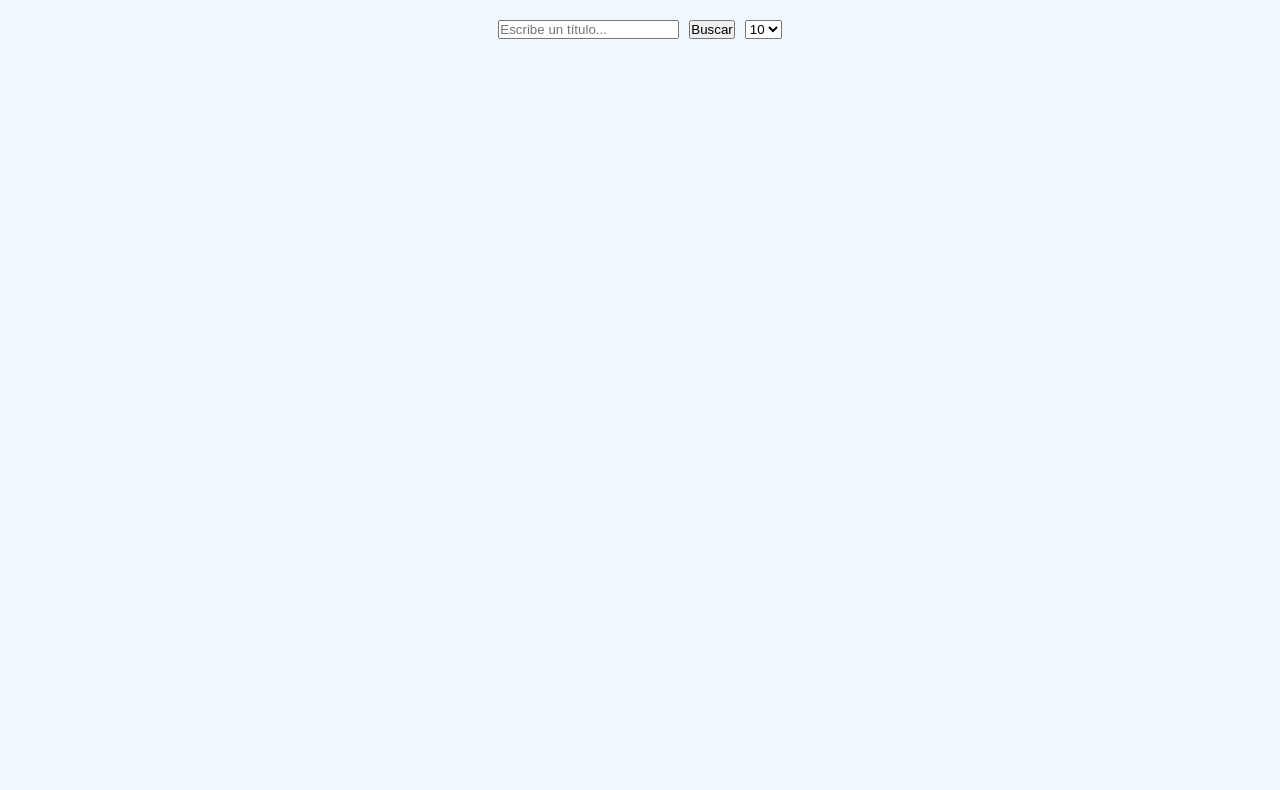
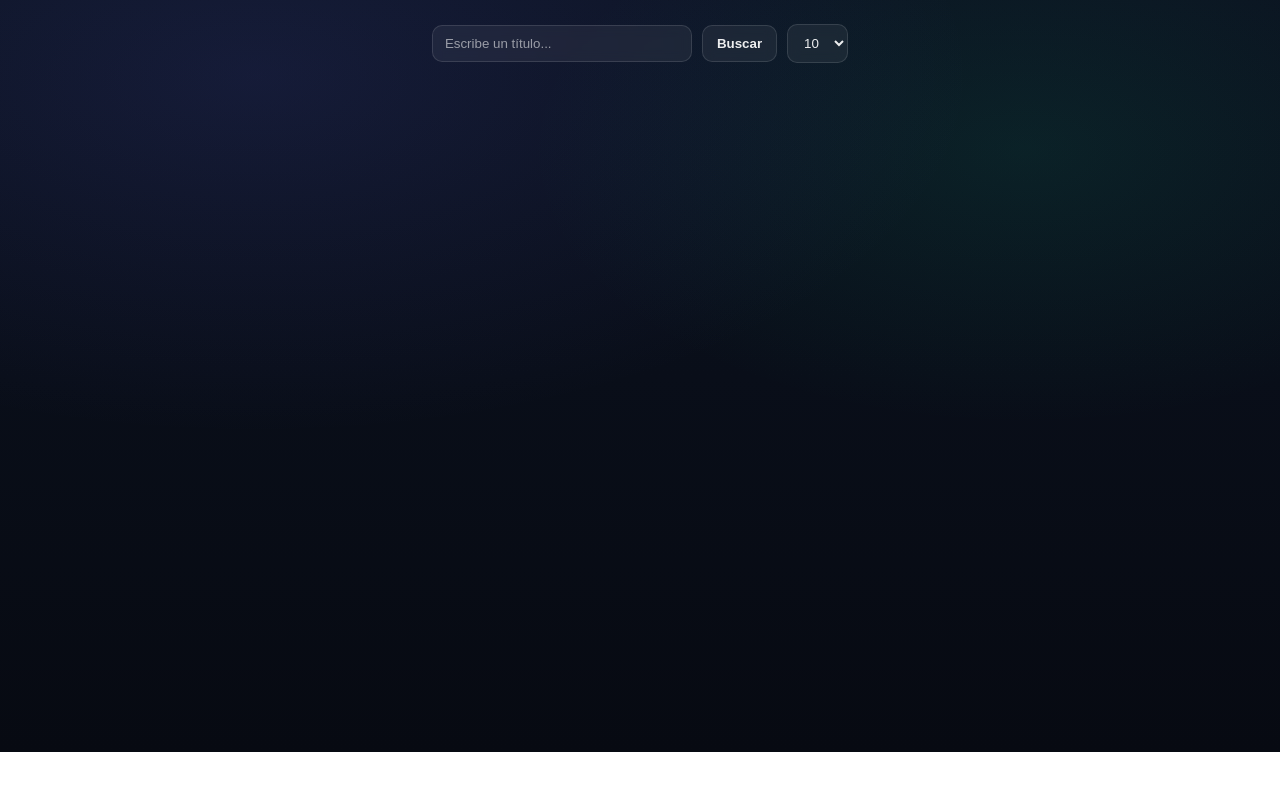
Before and after one commit to VictorRodBon/Proyecto-2-DAW, a React (Vite) app in the folder frontend/app-libros/: page /search in a window 1280 px wide. Shown: the top 790 px of the page. Built offline with nearby package versions, Linux system fonts and the light colour scheme.

Commit message:
actualizar estilos

```diff
--- a/frontend/app-libros/src/componentes/componente-libro/Libro.module.css
+++ b/frontend/app-libros/src/componentes/componente-libro/Libro.module.css
@@ -2,27 +2,55 @@
   display: flex;
   flex-direction: column;
   justify-content: space-between;
-    background-color: #f9f9f9;
-    border: 1px solid #ddd;
-    border-radius: 10px;
-    padding: 20px;
+  background: rgba(255, 255, 255, 0.04);
+  border: 1px solid rgba(255, 255, 255, 0.08);
+  border-radius: 16px;
+  padding: 16px;
   text-align: center;
-    width: 20%;
-    max-width: 300px;
-    min-width: 250px;
-    margin: 10px;
+  width: min(100%, 260px);
+  min-height: 430px;
+  gap: 12px;
+  box-shadow: 0 18px 45px rgba(0, 0, 0, 0.45);
+  backdrop-filter: blur(8px);
+  transition: transform 0.2s ease, border-color 0.2s ease, box-shadow 0.2s ease;
+}
+
+.libro:hover {
+  transform: translateY(-2px);
+  border-color: rgba(255, 255, 255, 0.16);
+  box-shadow: 0 22px 60px rgba(0, 0, 0, 0.5);
+}
+
+.main {
+  display: grid;
   gap: 10px;
 }
 
+.main h2 {
+  margin: 0;
+  color: rgba(255, 255, 255, 0.95);
+  font-size: 18px;
+  line-height: 1.25;
+  min-height: 46px;
+}
+
+.main h4 {
+  margin: 0;
+  color: rgba(255, 255, 255, 0.72);
+  font-weight: 500;
+  font-size: 14px;
+  min-height: 20px;
+}
+
 .imagen {
-    height: 200px; /* Altura fija para que todas las tarjetas midan lo mismo */
+  height: 260px;
   display: flex;
-    justify-content: center; /* Centra horizontalmente */
-    align-items: center;     /* Centra verticalmente */
-    background-color: #eee;  /* Fondo neutro por si la imagen es pequeña */
-    border-radius: 4px;
-    overflow: hidden;        /* Corta lo que sobresalga */
-    margin-bottom: 10px;
+  justify-content: center;
+  align-items: center;
+  background: rgba(255, 255, 255, 0.05);
+  border: 1px solid rgba(255, 255, 255, 0.08);
+  border-radius: 12px;
+  overflow: hidden;
 }
 
 .libro .imagen > img {
@@ -30,32 +58,46 @@
   max-height: 100%;
   width: auto;
   height: auto;
-    object-fit: contain; /* Mantiene la proporción sin deformar la imagen */
-    box-shadow: 0 4px 8px rgba(0,0,0,0.1); /* Sombra suave para darle volumen */
+  object-fit: contain;
+  box-shadow: 0 12px 28px rgba(0, 0, 0, 0.35);
 }
-.buttons{
+
+.placeholder {
+  color: rgba(255, 255, 255, 0.7);
+  font-weight: 700;
+}
+
+.buttons {
   display: flex;
   flex-direction: column;
   gap: 10px;
 }
-.buttons>button{
-    border: none;
-    border-radius: 5px;
-    transition: ease-in-out, .5s
+
+.buttons > button {
+  border: 1px solid rgba(255, 255, 255, 0.12);
+  border-radius: 10px;
+  padding: 10px 8px;
+  color: rgba(255, 255, 255, 0.92);
+  font-weight: 700;
+  cursor: pointer;
+  transition: transform 0.2s ease, background 0.2s ease, border-color 0.2s ease;
 }
 
-.buttons>button:hover{
-    scale: 1.0625;
+.buttons > button:hover {
+  transform: translateY(-1px);
 }
 
-.buttons>button:first-child{
-    background-color: rgb(106, 212, 236);
+.buttons > button:first-child {
+  background: rgba(99, 102, 241, 0.28);
+  border-color: rgba(99, 102, 241, 0.5);
 }
 
-.esta{
-    background-color: red;
+.esta {
+  background: rgba(239, 68, 68, 0.24);
+  border-color: rgba(239, 68, 68, 0.45);
 }
 
-.no-esta{
-    background-color: green;
+.no-esta {
+  background: rgba(16, 185, 129, 0.24);
+  border-color: rgba(16, 185, 129, 0.45);
 }
--- a/frontend/app-libros/src/componentes/componente-search/Search.module.css
+++ b/frontend/app-libros/src/componentes/componente-search/Search.module.css
@@ -1,41 +1,93 @@
 .buscador {
-    background-color: aliceblue;
-    min-height: 100vh; /* Usa min-height para que crezca si hay muchos libros */
-    width: 100%;       /* 100% es más seguro que 100vw para evitar scroll horizontal */
-    display: flex;
-    flex-direction: column;
-    margin: 0;
-    padding: 20px;     /* El espacio se da hacia ADENTRO */
-    box-sizing: border-box; /* Fundamental para que el padding no sume al ancho */
+  min-height: calc(100dvh - 48px);
+  width: 100%;
+  display: flex;
+  flex-direction: column;
+  margin: 0;
+  padding: 24px 16px;
+  box-sizing: border-box;
+  background: radial-gradient(1200px 600px at 20% 10%, rgba(99, 102, 241, 0.12), transparent 60%),
+    radial-gradient(900px 500px at 80% 20%, rgba(16, 185, 129, 0.10), transparent 55%),
+    linear-gradient(180deg, #0b1220 0%, #070a12 100%);
 }
 
-/* El contenedor de los inputs (tu div de arriba) */
-.buscador > div {
-    margin-bottom: 20px;
-    display: flex;
-    gap: 10px;
-    justify-content: center; /* Centra la barra de búsqueda */
+.controles {
+  width: min(1100px, 100%);
+  margin: 0 auto 20px auto;
+  display: flex;
+  flex-wrap: wrap;
+  gap: 10px;
+  justify-content: center;
+  align-items: center;
 }
 
-/* El contenedor de los libros (tu main) */
-.buscador > main {
-    display: flex;
-    flex-wrap: wrap;
-    flex-direction: row;
-    justify-content: center; /* Centra los libros si sobran espacios */
-    gap: 20px;              /* ¡Usa GAP en lugar de margin en los libros! */
+.inputTexto,
+.selectCantidad,
+.botonBuscar,
+.botonCargarMas {
+  border-radius: 10px;
+  border: 1px solid rgba(255, 255, 255, 0.12);
+  color: rgba(255, 255, 255, 0.92);
+  background: rgba(255, 255, 255, 0.06);
+  backdrop-filter: blur(6px);
+  transition: all 0.2s ease;
 }
 
-.buscador>select {
-    padding: 8px;
-    border-radius: 5px;
-    border: 1px solid #ccc;
-    margin: 0 10px;
-    cursor: pointer;
-    background-color: white;
+.inputTexto {
+  min-width: 260px;
+  padding: 10px 12px;
 }
 
-.buscador>select:focus {
-    outline: none;
-    border-color: #007bff;
+.inputTexto::placeholder {
+  color: rgba(255, 255, 255, 0.55);
 }
+
+.inputTexto:focus,
+.selectCantidad:focus {
+  outline: none;
+  border-color: rgba(99, 102, 241, 0.65);
+  box-shadow: 0 0 0 3px rgba(99, 102, 241, 0.2);
+}
+
+.selectCantidad {
+  padding: 10px 12px;
+  cursor: pointer;
+}
+
+.selectCantidad option {
+  color: #111827;
+}
+
+.botonBuscar,
+.botonCargarMas {
+  cursor: pointer;
+  font-weight: 700;
+  padding: 10px 14px;
+}
+
+.botonBuscar:hover,
+.botonCargarMas:hover:not(:disabled) {
+  background: rgba(255, 255, 255, 0.12);
+  transform: translateY(-1px);
+}
+
+.botonCargarMas:disabled {
+  opacity: 0.65;
+  cursor: not-allowed;
+}
+
+.resultados {
+  width: min(1100px, 100%);
+  margin: 0 auto;
+  display: flex;
+  flex-wrap: wrap;
+  justify-content: center;
+  gap: 20px;
+}
+
+.cargarMasWrap {
+  width: min(1100px, 100%);
+  margin: 20px auto 0 auto;
+  display: flex;
+  justify-content: center;
+}
--- a/frontend/app-libros/src/componentes/componente-search/Search.tsx
+++ b/frontend/app-libros/src/componentes/componente-search/Search.tsx
@@ -10,44 +10,54 @@ export function Search() {
     const [libros, setLibros] = useState<ILibro[]>([]);
     const [pagina, setPagina]= useState(1);
     const [cantidad, setCantidad]= useState<number>(10);
+    const [cantidadActiva, setCantidadActiva] = useState<number>(10);
     const [cargando,setCargando]=useState(false);
+    const [hayMasResultados, setHayMasResultados] = useState(false);
 
 
     const nuevaBusqueda = async () => {
+        const cantidadBusqueda = cantidad;
         setCargando(true);
         setPagina(1); // Resetear a la primera página
-        const resultados = await servicioLibros.getByTitle(busqueda, 1, cantidad);
+        setCantidadActiva(cantidadBusqueda);
+        const resultados = await servicioLibros.getByTitle(busqueda, 1, cantidadBusqueda);
         setLibros(resultados);
+        setHayMasResultados(resultados.length === cantidadBusqueda);
         setCargando(false);
     };
 
     // Función para cargar más (mantiene los que ya están)
     const cargarMas = async () => {
+        if (!hayMasResultados) return;
         setCargando(true);
         const siguientePagina = pagina + 1;
-        const nuevosLibros = await servicioLibros.getByTitle(busqueda, siguientePagina, cantidad);
+        const nuevosLibros = await servicioLibros.getByTitle(busqueda, siguientePagina, cantidadActiva);
 
         setLibros((prevLibros) => [...prevLibros, ...nuevosLibros]);
         setPagina(siguientePagina);
+        setHayMasResultados(nuevosLibros.length === cantidadActiva);
         setCargando(false);
     };
 
     return (
         <div className={styles.buscador}>
-            <div>
+            <div className={styles.controles}>
                 <input
+                    className={styles.inputTexto}
                     type="text"
                     value={busqueda}
                     onChange={(e) => setBusqueda(e.target.value)}
                     placeholder="Escribe un título..."
                 />
                 <input
+                    className={styles.botonBuscar}
                     type="button"
                     value="Buscar"
                     onClick={nuevaBusqueda}
                 />
 
                 <select
+                    className={styles.selectCantidad}
                     name="cantidad" value={cantidad} onChange={(e)=>setCantidad(Number(e.target.value))}
                 >
                     <option value="10">10</option>
@@ -55,15 +65,15 @@ export function Search() {
                     <option value="50">50</option>
                 </select>
             </div>
-            <main className="styles.resultados">
+            <main className={styles.resultados}>
                 {libros.map((libro) => (
                     <Libro key={libro.key} datos={libro} />
                 ))}
             </main>
-            {libros.length > 0 && (
-                <div style={{ textAlign: 'center', margin: '20px' }}>
-                    <button onClick={cargarMas} disabled={cargando}>
-                        {cargando ? "Cargando..." : `Cargar ${cantidad} más`}
+            {libros.length > 0 && hayMasResultados && (
+                <div className={styles.cargarMasWrap}>
+                    <button className={styles.botonCargarMas} onClick={cargarMas} disabled={cargando}>
+                        {cargando ? "Cargando..." : `Cargar ${cantidadActiva} más`}
                     </button>
                 </div>
             )}
```
Lines whose indentation alone changed are shown as unchanged.
